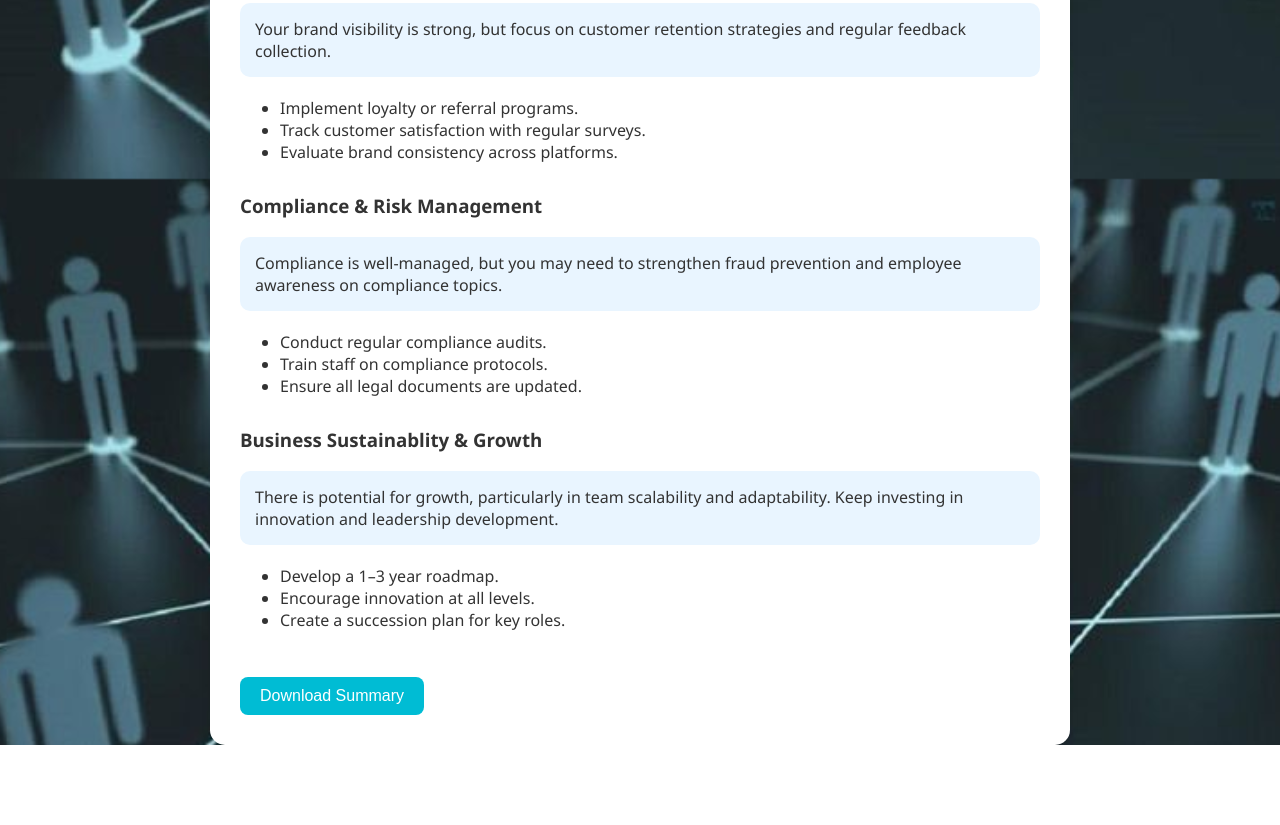
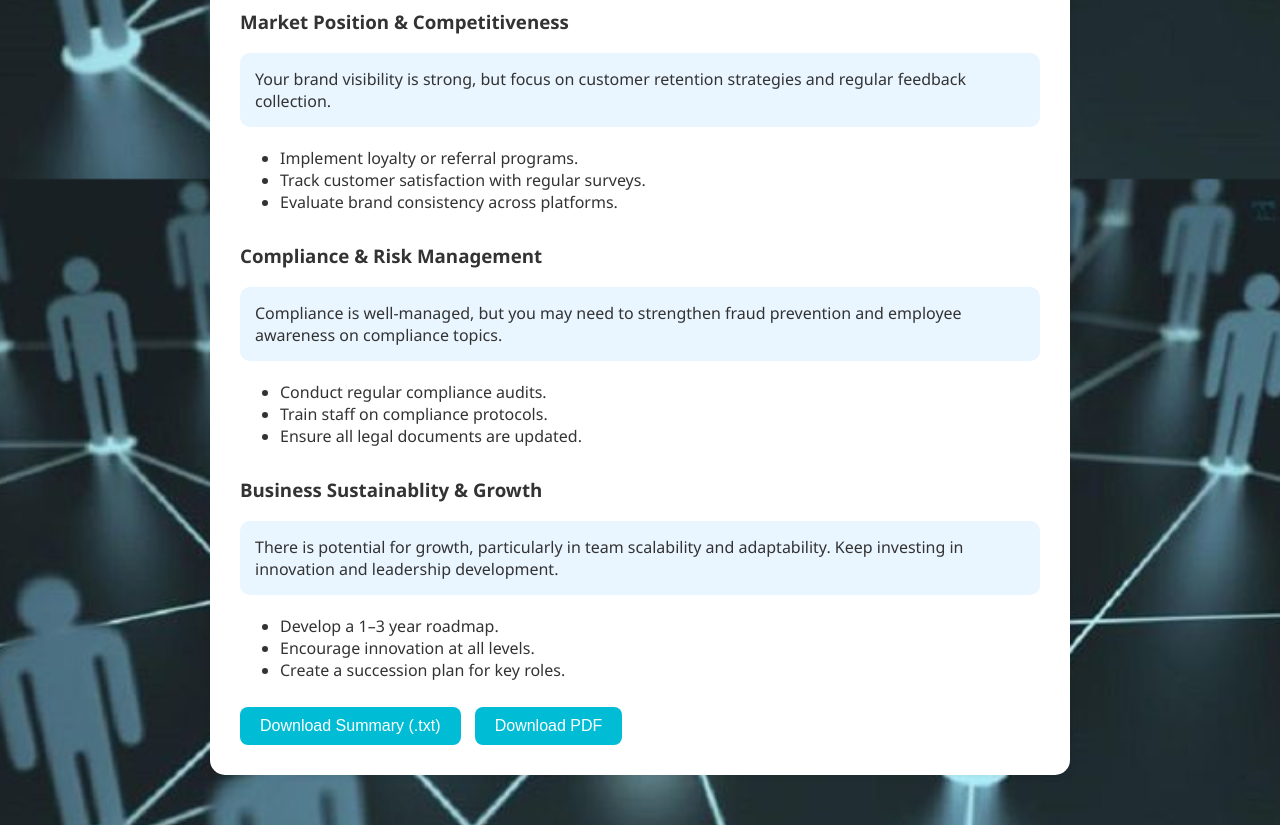
Before and after one commit to JeevaChris/biz-health, a plain HTML site: page suggestions.html in a window 1280 px wide. Shown: the part 621-1446 px from the top of the page. Before the commit the page ends 1366 px from the top, so only its background shows below. Drawn offline with nearby package versions, Linux system fonts and the light colour scheme.

Commit message:
Update suggestions.html

```diff
--- a/suggestions.html
+++ b/suggestions.html
@@ -4,9 +4,10 @@
   <meta charset="UTF-8" />
   <title>BizVitals 360 – Suggestions</title>
   <link rel="stylesheet" href="style.css" />
+  <script src="https://cdnjs.cloudflare.com/ajax/libs/jspdf/2.5.1/jspdf.umd.min.js"></script>
   <style>
     body {
-    font-family: 'Segoe UI', sans-serif;
+      font-family: 'Segoe UI', sans-serif;
       margin: 0;
       padding: 0;
       background: url('60e10a2c705560103ee87db2d2ac264a.jpg') no-repeat center center fixed;
@@ -18,7 +19,7 @@
       padding: 30px;
       border-radius: 15px;
       max-width: 800px;
-      margin: auto;
+      margin: 50px auto;
       box-shadow: 0 0 10px rgba(0,0,0,0.1);
     }
     h2 { color: #004f99; }
@@ -35,7 +36,7 @@
     }
     ul { text-align: left; }
     button {
-      margin-top: 30px;
+      margin: 10px 10px 0 0;
       padding: 10px 20px;
       font-size: 16px;
       border-radius: 8px;
@@ -51,7 +52,8 @@
   <div class="question-box">
     <h2>Suggestions & Summary</h2>
     <div id="suggestionsContainer"></div>
-    <button onclick="downloadSummary()">Download Summary</button>
+    <button onclick="downloadSummary()">Download Summary (.txt)</button>
+    <button onclick="downloadPDF()">Download PDF</button>
   </div>
 
   <script>
@@ -139,6 +141,46 @@
       link.download = 'bizvitals_suggestions_summary.txt';
       link.click();
     }
+
+    async function downloadPDF() {
+      const { jsPDF } = window.jspdf;
+      const doc = new jsPDF();
+      let y = 10;
+
+      doc.setFont("helvetica", "bold");
+      doc.setFontSize(16);
+      doc.text("BizVitals 360 – Suggestions & Summary", 10, y);
+      y += 10;
+
+      doc.setFont("helvetica", "normal");
+      doc.setFontSize(12);
+
+      for (const cat in suggestionsData) {
+        if (y > 270) {
+          doc.addPage();
+          y = 10;
+        }
+
+        doc.setFont("helvetica", "bold");
+        doc.text(cat, 10, y);
+        y += 7;
+
+        doc.setFont("helvetica", "normal");
+        const summaryLines = doc.splitTextToSize(`Summary: ${suggestionsData[cat].summary}`, 180);
+        doc.text(summaryLines, 10, y);
+        y += summaryLines.length * 7;
+
+        suggestionsData[cat].suggestions.forEach(s => {
+          const lines = doc.splitTextToSize(`• ${s}`, 180);
+          doc.text(lines, 10, y);
+          y += lines.length * 7;
+        });
+
+        y += 5;
+      }
+
+      doc.save("bizvitals_suggestions_summary.pdf");
+    }
   </script>
 </body>
 </html>
```
